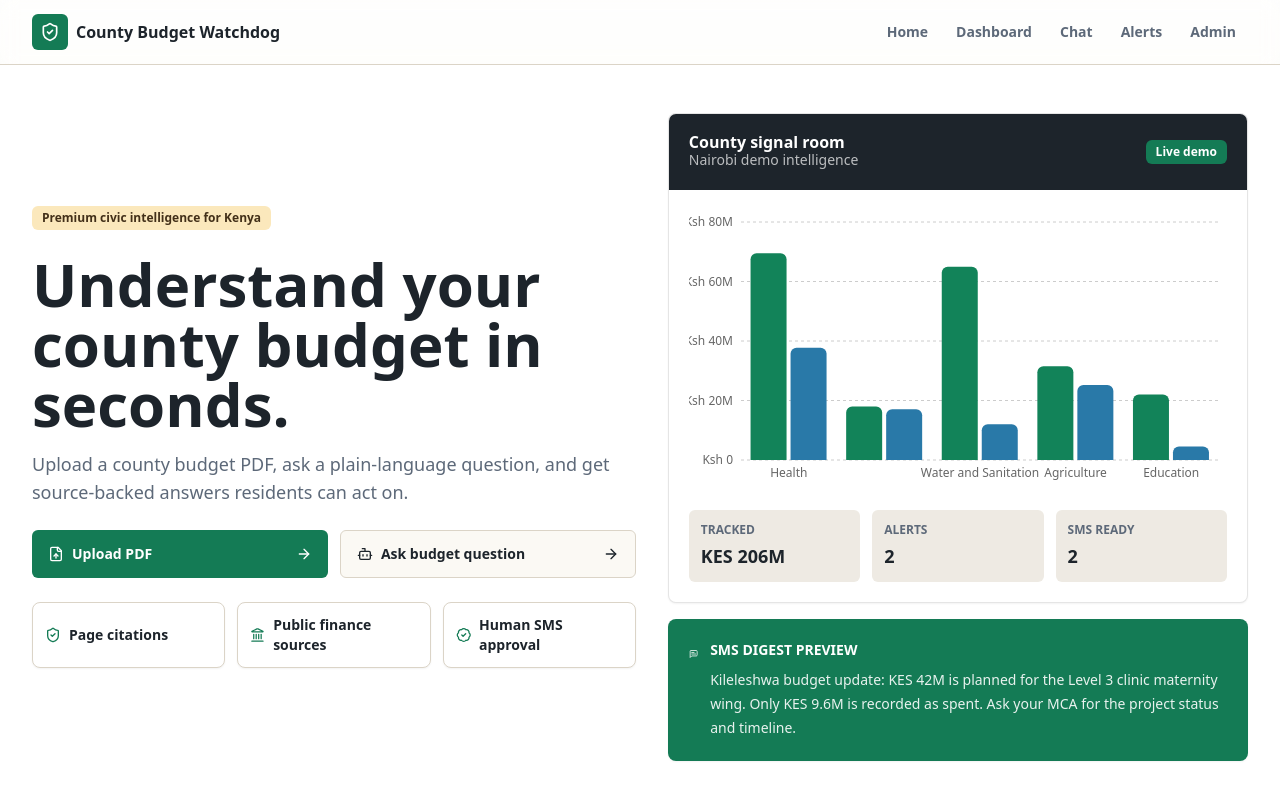
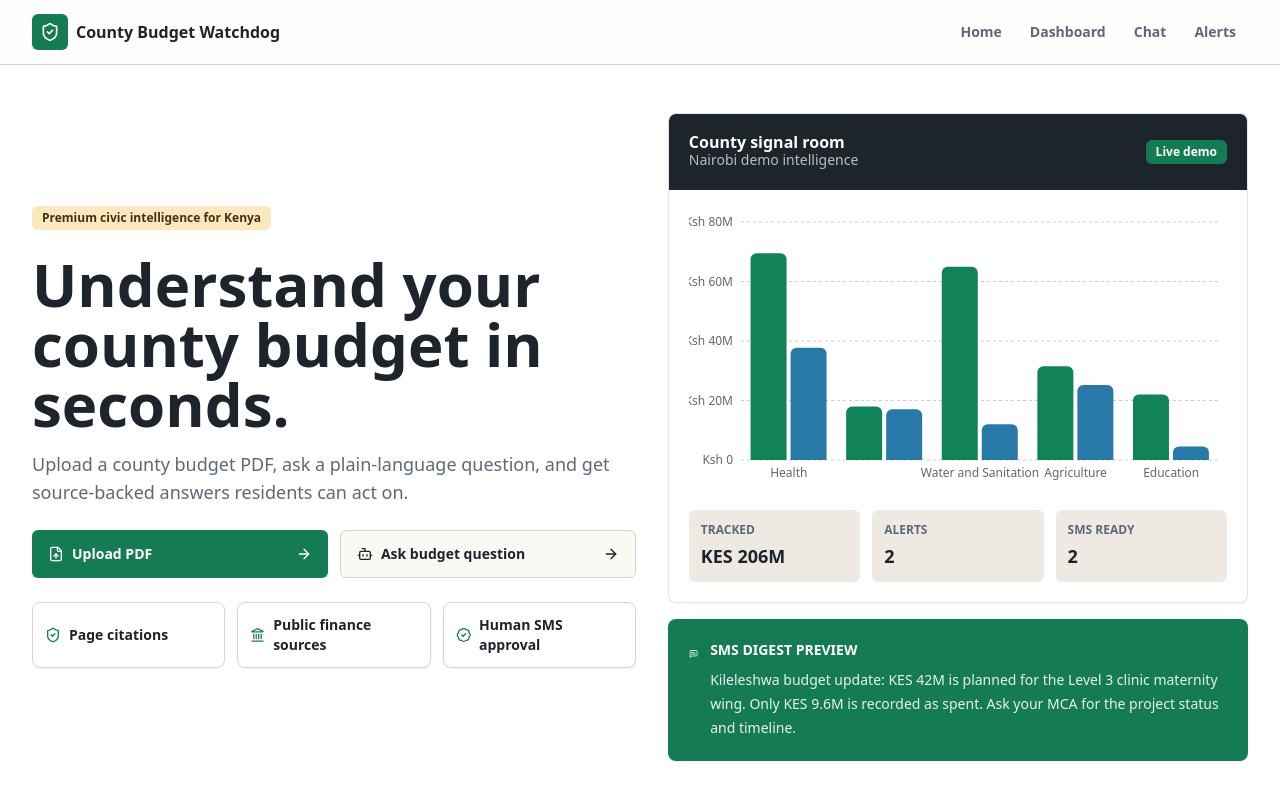
Before and after one commit to brucemwendwa/The-County-Budget-Watchdog, a Next.js app: page / in a window 1280 px wide. Shown: the top 800 px of the page. Built offline with nearby package versions, Linux system fonts and the light colour scheme.

Commit message:
Remove Admin link from navigation in RootLayout

```diff
--- a/app/layout.tsx
+++ b/app/layout.tsx
@@ -46,12 +46,6 @@ export default function RootLayout({ children }: Readonly<{ children: ReactNode
               >
                 Alerts
               </Link>
-              <Link
-                className="rounded-md px-3 py-2 text-muted-foreground hover:bg-muted hover:text-foreground"
-                href="/admin"
-              >
-                Admin
-              </Link>
             </nav>
             <nav className="flex items-center gap-1 text-xs font-semibold md:hidden">
               <Link className="rounded-md px-2 py-2 text-muted-foreground hover:bg-muted hover:text-foreground" href="/dashboard">
```
